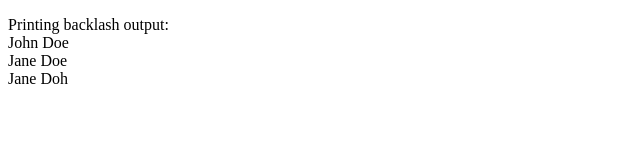
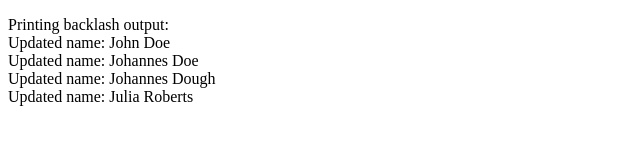
Before and after one commit to matterial/backlash, a website: page browser-example.html in a window 1280 px wide. Shown: the whole page, without its empty margins (0-640 px from the left). Drawn offline with Linux system fonts and the light colour scheme.

Commit message:
Examples

```diff
--- a/browser-example.html
+++ b/browser-example.html
@@ -24,18 +24,23 @@
 		fullName("{{firstName}} {{lastName}}");
 
 		function updateName() {
-			document.getElementById("content").innerHTML += "<br>" + fullName;
+			document.getElementById("content").innerHTML += "<br>Updated name: " + fullName;
 		}
 
 		//write name in dom
 		updateName();
 
 		//change first name
-		firstName("Jane");
+		firstName("Johannes");
 		updateName();
 
 		//change last name
-		lastName("Doh");
+		lastName("Dough");
+		updateName();
+
+		//change last name
+		firstName("Julia");
+		lastName("Roberts");
 		updateName();
 	</script>
 </body>
```
